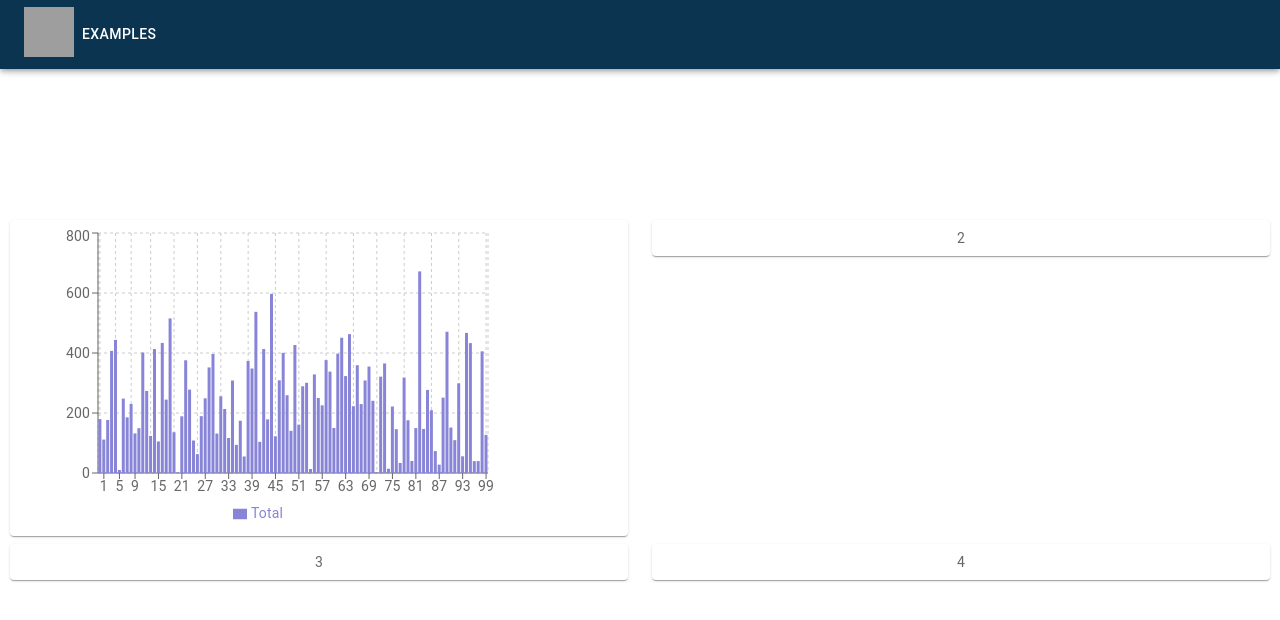
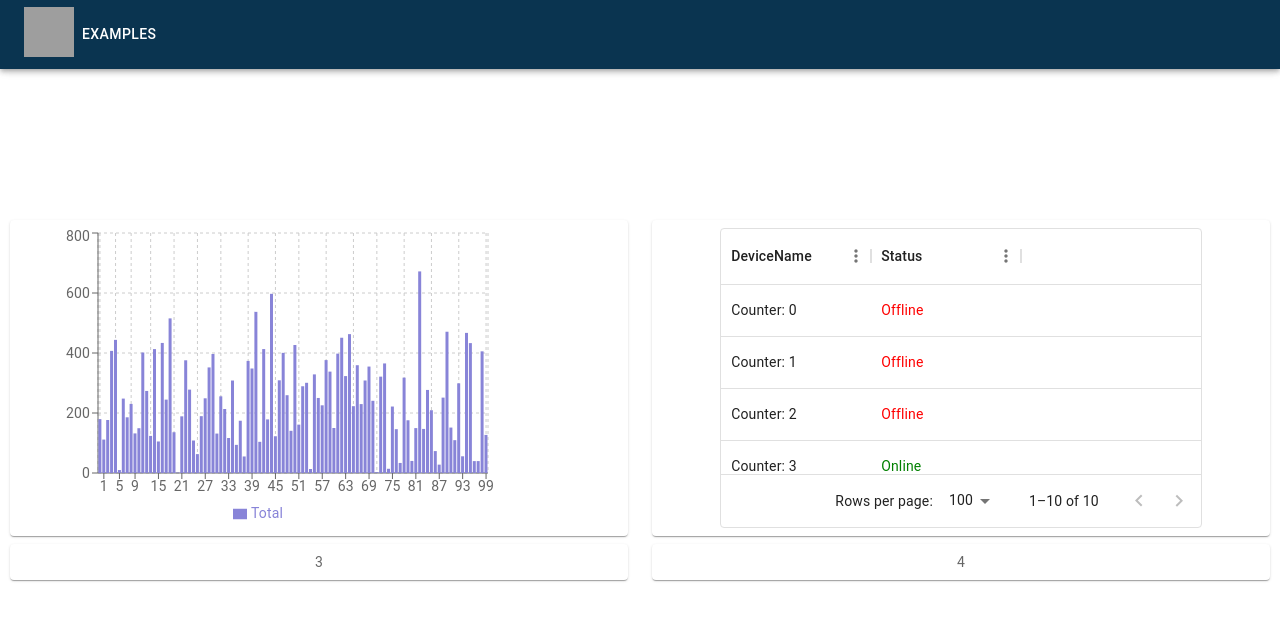
Before and after one commit to Harrison-Wright-PAR/DynamicDashboard, a React (Create React App) app in the folder ReactApp/: page /examples in a window 1280 px wide. Shown: the top 620 px of the page. Built offline with nearby package versions, Linux system fonts and the light colour scheme; grey boxes are pictures that could not be loaded.

Commit message:
pushing for visibility 2

```diff
--- a/ReactApp/src/App.css
+++ b/ReactApp/src/App.css
@@ -60,3 +60,11 @@
     transform: rotate(360deg);
   }
 }
+
+.Offline {
+  color: red
+}
+
+.Online {
+  color: green
+}
--- a/ReactApp/src/components/examples.tsx
+++ b/ReactApp/src/components/examples.tsx
@@ -4,6 +4,7 @@ import Grid from '@mui/material/Grid';
 import Paper from '@mui/material/Paper';
 import Box from '@mui/material/Box';
 import TotalSales from './widgets/TotalSales';
+import DeviceHealth from './widgets/DeviceHealth';
 
 const Item = styled(Paper)(({ theme }) => ({
   backgroundColor: theme.palette.mode === 'dark' ? '#1A2027' : '#fff',
@@ -23,7 +24,7 @@ export default function Examples() {
           <Item><TotalSales/></Item>
         </Grid>
         <Grid item xs={6}>
-          <Item>2</Item>
+          <Item><DeviceHealth></DeviceHealth></Item>
         </Grid>
         <Grid item xs={6}>
           <Item>3</Item>
--- /dev/null
+++ b/ReactApp/src/components/widgets/DeviceHealth.tsx
@@ -0,0 +1,19 @@
+import * as React from 'react';
+import { DataGrid, GridRowsProp, GridColDef } from '@mui/x-data-grid';
+import deviceData from './deviceHealth.json';
+
+const columns: GridColDef[] = [
+  { field: 'col1', headerName: 'DeviceName', width: 150 },
+  {
+    field: 'col2', headerName: 'Status', width: 150,
+    valueGetter: (param) =>(param.value ==1)? "Online":"Offline",
+    cellClassName: (param) =>  (param.value =="Online")? "Online":"Offline"},
+];
+
+export default function DeviceHealth() {
+  return (
+    <div style={{ height: 300, width: '80%', marginLeft:"10%" }}>
+      <DataGrid rows={deviceData} columns={columns} />
+    </div>
+  );
+}
--- a/ReactApp/src/components/widgets/deviceHealth.json
+++ b/ReactApp/src/components/widgets/deviceHealth.json
@@ -1,52 +1,52 @@
 [
   {
-    "Id": 0,
-    "Name": "Counter: 0",
-    "status": 0
+    "id": 0,
+    "col1": "Counter: 0",
+    "col2": 0
   },
   {
-    "Id": 1,
-    "Name": "Counter: 1",
-    "status": 0
+    "id": 1,
+    "col1": "Counter: 1",
+    "col2": 0
   },
   {
-    "Id": 2,
-    "Name": "Counter: 2",
-    "status": 0
+    "id": 2,
+    "col1": "Counter: 2",
+    "col2": 0
   },
   {
-    "Id": 3,
-    "Name": "Counter: 3",
-    "status": 1
+    "id": 3,
+    "col1": "Counter: 3",
+    "col2": 1
   },
   {
-    "Id": 4,
-    "Name": "Counter: 4",
-    "status": 1
+    "id": 4,
+    "col1": "Counter: 4",
+    "col2": 1
   },
   {
-    "Id": 5,
-    "Name": "Counter: 5",
-    "status": 0
+    "id": 5,
+    "col1": "Counter: 5",
+    "col2": 0
   },
   {
-    "Id": 6,
-    "Name": "Counter: 6",
-    "status": 0
+    "id": 6,
+    "col1": "Counter: 6",
+    "col2": 0
   },
   {
-    "Id": 7,
-    "Name": "Counter: 7",
-    "status": 0
+    "id": 7,
+    "col1": "Counter: 7",
+    "col2": 0
   },
   {
-    "Id": 8,
-    "Name": "Counter: 8",
-    "status": 0
+    "id": 8,
+    "col1": "Counter: 8",
+    "col2": 0
   },
   {
-    "Id": 9,
-    "Name": "Counter: 9",
-    "status": 1
+    "id": 9,
+    "col1": "Counter: 9",
+    "col2": 1
   }
 ]
```
